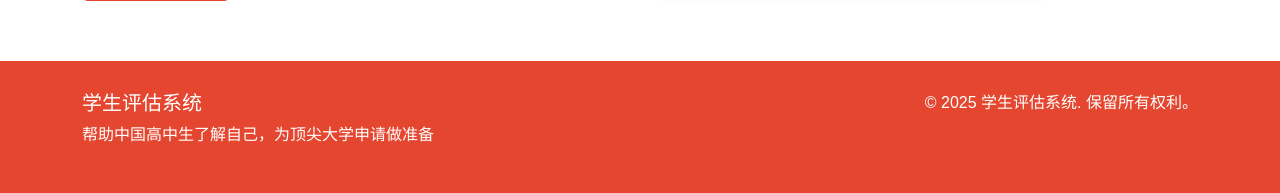
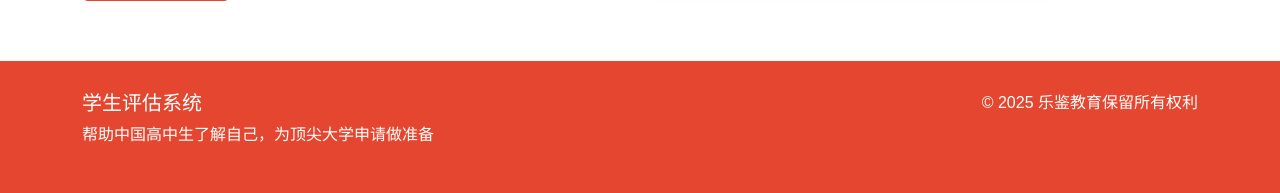
Before and after one commit to learn-burn-code-123/student-assessment, a Flask app: page / in a window 1280 px wide. Shown: the part 1266-1459 px from the top of the page. Run offline with Flask 3, Linux system fonts and the light colour scheme.

Commit message:
Update copyright notice to '© 2025 乐鉴教育保留所有权利'

```diff
--- a/templates/index.html
+++ b/templates/index.html
@@ -143,7 +143,7 @@
                     <p>帮助中国高中生了解自己，为顶尖大学申请做准备</p>
                 </div>
                 <div class="col-md-6 text-md-end">
-                    <p>&copy; 2025 学生评估系统. 保留所有权利。</p>
+                    <p>&copy; 2025 乐鉴教育保留所有权利</p>
                 </div>
             </div>
         </div>
--- a/templates/report.html
+++ b/templates/report.html
@@ -216,7 +216,7 @@
                     <div class="card-body p-4">
                         <h3 class="mb-3">免责声明</h3>
                         <p>本评估报告基于您提供的信息生成，仅供参考。我们建议您将此报告作为自我了解和发展的工具之一，而不是唯一依据。在做出重要决定时，请咨询专业教育顾问、老师或家长的意见。</p>
-                        <p class="mb-0">© 2025 学生评估系统. 保留所有权利。</p>
+                        <p class="mb-0">© 2025 乐鉴教育保留所有权利</p>
                     </div>
                 </div>
 
```
